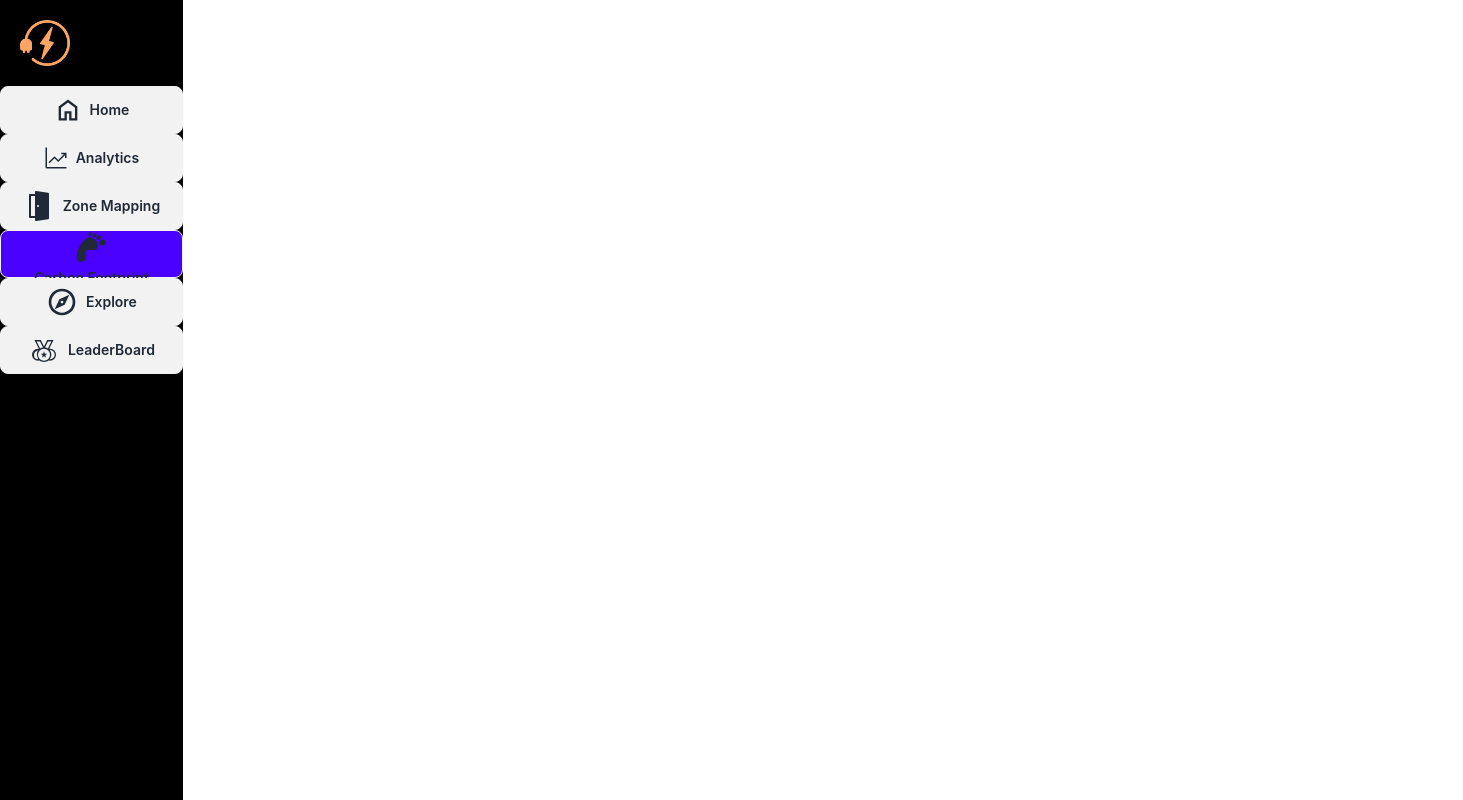
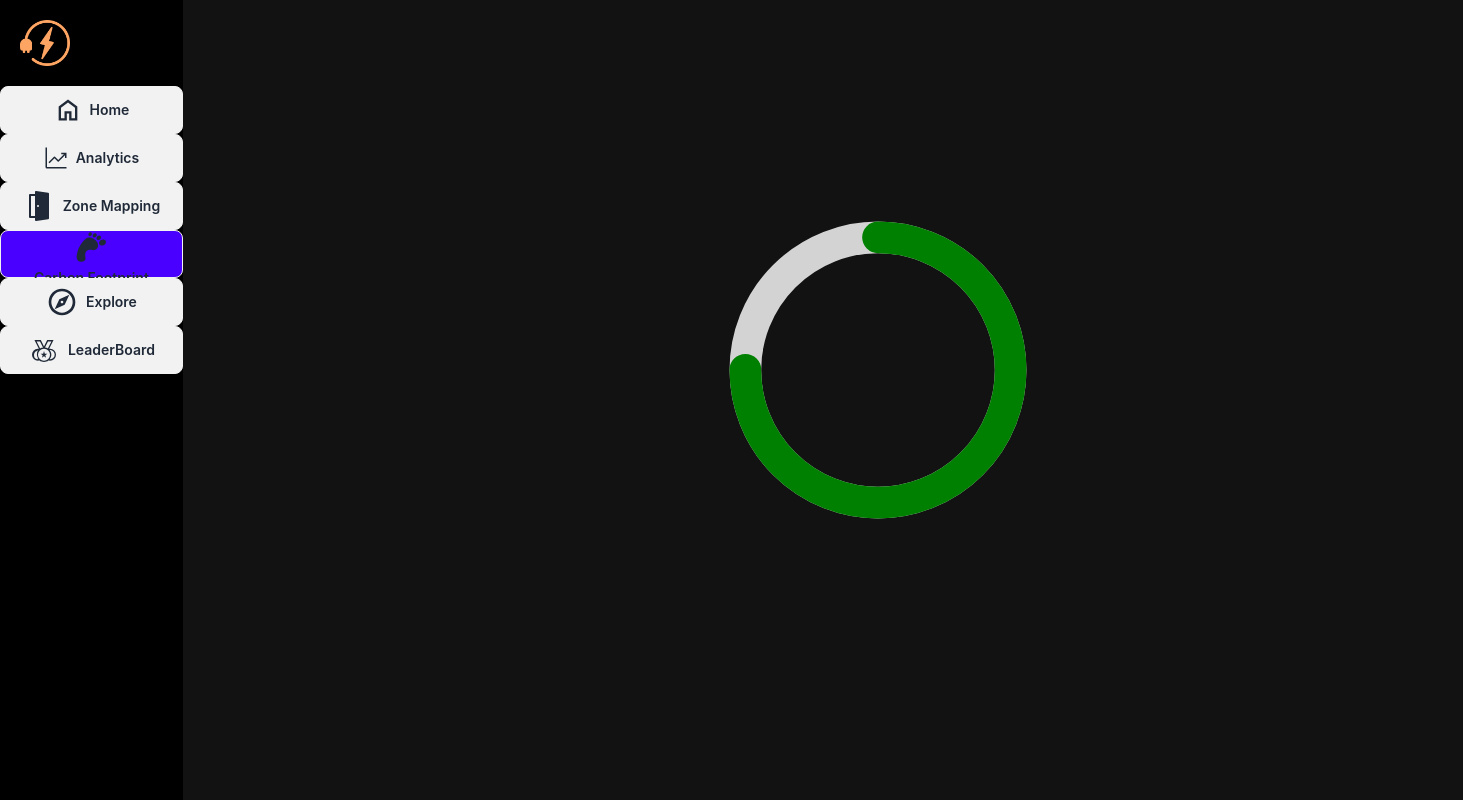
Before and after one commit to 4arjun/EcoWatt, a React (Create React App) app: page /dashboard in a window 1280 px wide. Both pictures are taken after a click on the button "Carbon Footprint". Shown: the whole page, 1463 px wide, since content can reach past the window. Built offline with nearby package versions, Linux system fonts and the light colour scheme.

Commit message:
leaderboards updated

```diff
--- a/src/components/dashcomponents/pages/Home.js
+++ b/src/components/dashcomponents/pages/Home.js
@@ -109,7 +109,7 @@ const Home = () => {
             <div className="stat">
               <div className="stat-title text-4xl">Consumption</div>
               <div className="stat-value"><GaugeComponent /></div>
-              <div className="stat-desc">KWH</div>
+              <div className="stat-desc text-xl">KWH</div>
             </div>
             <div className="stat flex-col gap-1">
               <div className="stat-title text-1xl">Change (24h)</div>
--- a/src/components/dashcomponents/pages/Leaderboard.js
+++ b/src/components/dashcomponents/pages/Leaderboard.js
@@ -1,27 +1,32 @@
 import React from 'react';
 
 const Leaderboard = () => {
+
+
   const data = [
     { name: 'Alice', usage: 120 },
     { name: 'Bob', usage: 95 },
     { name: 'Charlie', usage: 130 },
     { name: 'David', usage: 110 },
     { name: 'Eve', usage: 105 },
+    {name:"dev",usage:45  }
   ];
 
   // Sort the data based on usage in ascending order (lowest usage first)
   const sortedData = data.sort((a, b) => a.usage - b.usage);
 
   return (
-    <div className="flex justify-center items-center min-h-screen bg-gray-300">
-      <div className="w-full max-w-md mx-auto bg-white shadow-lg rounded-lg overflow-hidden">
-        <h1 className="text-2xl font-bold text-center text-gray-700 p-4">Leaderboard</h1>
+    <div className="flex justify-center items-center min-h-screen bg-gray-200">
+  <div className="w-10/12 md:w-8/12 lg:w-6/12 h-auto mx-auto bg-white shadow-xl rounded-lg overflow-hidden">
+    <h1 className="text-3xl font-extrabold text-center text-white p-5 bg-gradient-to-r from-indigo-500 via-purple-500 to-pink-500">
+      Leaderboards
+    </h1>
     <table className="w-full text-left table-auto">
       <thead>
-            <tr className="bg-gray-200">
-              <th className="px-4 py-2">Rank</th>
-              <th className="px-4 py-2">Name</th>
-              <th className="px-4 py-2">Usage (Units)</th>
+        <tr className="bg-gray-100">
+          <th className="px-6 py-3 text-indigo-600">Rank</th>
+          <th className="px-6 py-3 text-indigo-600">Name</th>
+          <th className="px-6 py-3 text-indigo-600">Usage (Units)</th>
         </tr>
       </thead>
       <tbody>
@@ -29,18 +34,19 @@ const Leaderboard = () => {
           <tr
             key={index}
             className={`${
-                  index % 2 === 0 ? 'bg-gray-100' : 'bg-white'
-                } border-b hover:bg-gray-50 transition-colors duration-200`}
+              index % 2 === 0 ? 'bg-gray-50' : 'bg-white'
+            } border-b hover:bg-indigo-100 transition-colors duration-150`}
           >
-                <td className="px-4 py-2">{index + 1}</td>
-                <td className="px-4 py-2">{item.name}</td>
-                <td className="px-4 py-2">{item.usage}</td>
+            <td className="px-6 py-3 text-gray-700">{index + 1}</td>
+            <td className="px-6 py-3 text-gray-700">{item.name}</td>
+            <td className="px-6 py-3 text-gray-700">{item.usage}</td>
           </tr>
         ))}
       </tbody>
     </table>
   </div>
 </div>
+
   );
 };
 
--- a/src/components/dashcomponents/pages/carbonFootPrint.css
+++ b/src/components/dashcomponents/pages/carbonFootPrint.css
@@ -1,4 +1,25 @@
 .carbon-foot-bg{
     background-color:  #121212 ;
     max-height: 100vh;
+    width:100vw;
+    display: flex;
+    flex-direction: column;
+    justify-content: center;
+    color:#00FF80 !important;
+    align-items: center;
+    position:absolute;
+    background: #121212 ;
 }
+.circle-svg {
+    width: 300px;
+    height: 300px;
+
+
+}
+.circle-bg {
+    fill: none;
+    stroke: lightgray;
+    stroke-width: 3.8;
+    background-color: color-mix( in oklab, oklch(var(--btn-color, var(--b2)) / var(--tw-bg-opacity, 1)) 90%, black );
+
+  }
--- a/src/components/dashcomponents/pages/carbonFootPrint.js
+++ b/src/components/dashcomponents/pages/carbonFootPrint.js
@@ -3,7 +3,24 @@ import React from 'react';
 
 const CarbonFootPrint =()=>{
     return(
-        <div className='carbon-foot-bg'>
+        <div className='carbon-foot-bg h-full'>
+            <svg class="circle-svg" viewBox="0 0 36 36">
+  <path
+    class="circle-bg"
+    d="M18 2.0845
+       a 15.9155 15.9155 0 0 1 0 31.831
+       a 15.9155 15.9155 0 0 1 0 -31.831"
+  />
+  <path
+    class="circle-progress"
+    stroke-dasharray="75, 100"
+    d="M18 2.0845
+       a 15.9155 15.9155 0 0 1 0 31.831
+       a 15.9155 15.9155 0 0 1 0 -31.831"
+  />
+  <text x="18" y="20.35" class="circle-text"></text>
+</svg>
+
 
         </div>
 
```
Also changed, not shown: src/components/dashcomponents/Sidebar.js (indentation only). Lines whose indentation alone changed are shown as unchanged.
